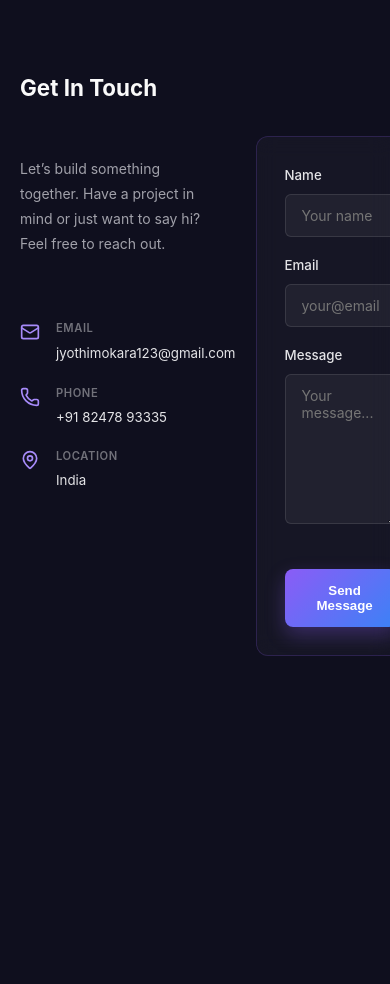
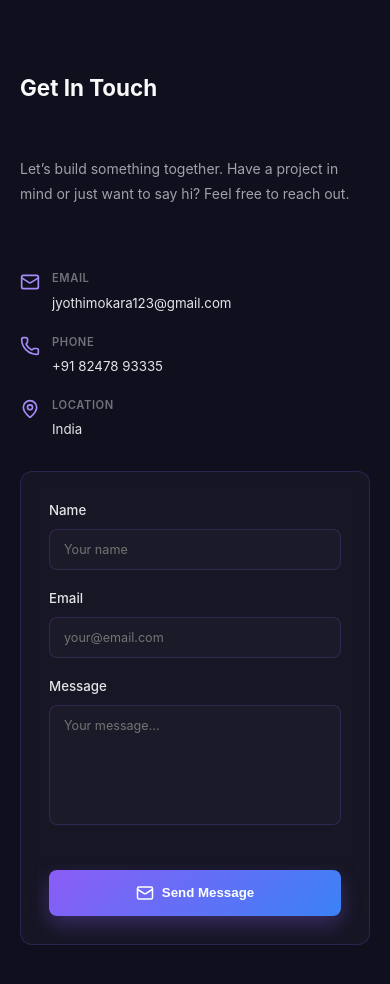
Before and after one commit to Jyothimokara/portfolio-v2, a React (Vite) app: page / in a window 390 px wide. Shown: the part 7660-8644 px from the top of the page. Before the commit the page ends 8386 px from the top, so only its background shows below. Built offline with nearby package versions, Linux system fonts and the light colour scheme.

Commit message:
fix contact responsive layout

```diff
--- a/src/App.css
+++ b/src/App.css
@@ -775,8 +775,8 @@ section:last-child {
     opacity: 0;
   }
 }
+/* CONTACT LAYOUT */
 
-/* CONTACT LAYOUT - 2 COLUMN */
 .contact-content {
   display: grid;
   grid-template-columns: 1fr 1fr;
@@ -785,6 +785,7 @@ section:last-child {
 }
 
 /* LEFT SIDE */
+
 .contact-info {
   display: flex;
   flex-direction: column;
@@ -807,6 +808,7 @@ section:last-child {
 .contact-item {
   display: flex;
   align-items: flex-start;
+  gap: 12px;
 }
 
 .contact-label {
@@ -822,22 +824,64 @@ section:last-child {
   font-size: 0.95rem;
 }
 
-/* RIGHT SIDE CARD */
+/* RIGHT SIDE FORM CARD */
+
 .contact-form-card {
   background: rgba(255, 255, 255, 0.03);
   border: 1px solid rgba(139, 92, 246, 0.2);
   border-radius: 12px;
   padding: 28px;
   backdrop-filter: blur(10px);
+
+  width: 100%;
+  max-width: 520px;
 }
 
-/* FORM INSIDE CARD */
+/* FORM */
+
 .contact-form {
   display: flex;
   flex-direction: column;
   gap: 18px;
 }
 
+/* INPUTS */
+
+.contact-form input,
+.contact-form textarea {
+  width: 100%;
+  padding: 12px 14px;
+  border-radius: 8px;
+  border: 1px solid rgba(139, 92, 246, 0.2);
+  background: rgba(255,255,255,0.02);
+  color: #e4e4e7;
+  font-size: 0.9rem;
+}
+
+.contact-form textarea {
+  min-height: 120px;
+  resize: none;
+}
+
+/* MOBILE RESPONSIVE */
+
+@media (max-width: 768px) {
+
+  .contact-content {
+    grid-template-columns: 1fr;
+    gap: 30px;
+  }
+
+  .contact-intro {
+    max-width: 100%;
+  }
+
+  .contact-form-card {
+    max-width: 100%;
+    margin: auto;
+  }
+
+}
 /* MOBILE RESPONSIVE */
 @media (max-width:768px){
 
@@ -863,3 +907,10 @@ font-size:2rem;
 }
 
 }
+@media (max-width:768px){
+
+.contact-content{
+grid-template-columns:1fr;
+}
+
+}
```
